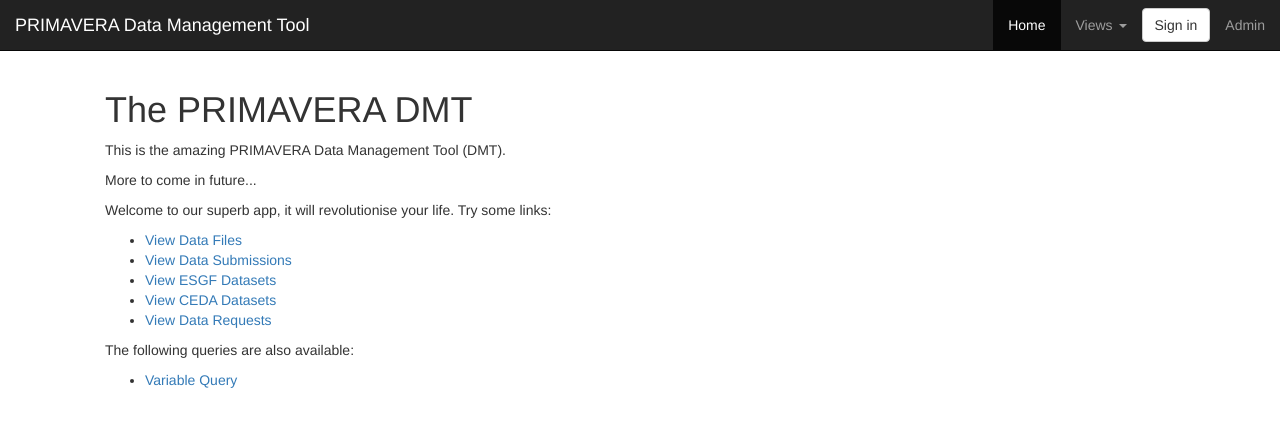
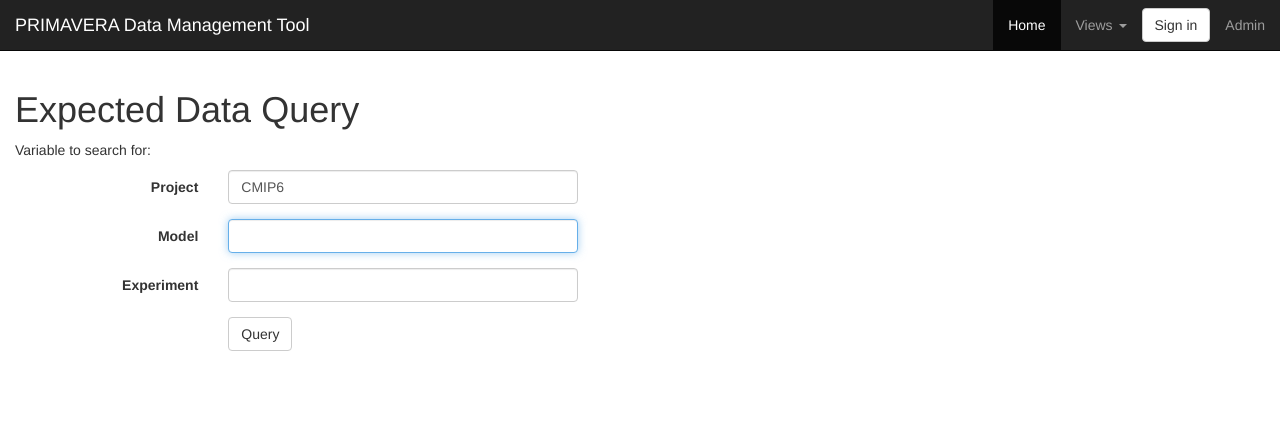
Before and after one commit to jonseddon/primavera-dmt, a Django app: page /expected_query/ in a window 1280 px wide. Shown: the top 427 px of the page. Run offline with Django 3.2, Linux system fonts and the light colour scheme; some libraries are stand-ins or nearby versions.

Commit message:
basic form and handler created

```diff
--- a/pdata_app/views.py
+++ b/pdata_app/views.py
@@ -142,3 +142,29 @@ def view_variable_query_results(request, var_id):
     return render(request, 'variable_query_results.html', {'request': request,
         'page_title': '{}: Variable Query Results'.format(var_id),
         'var_id': var_id, 'file_sets': file_sets_found})
+
+
+def view_expected_query(request):
+    # TODO: add autocomplete: http://flaviusim.com/blog/AJAX-Autocomplete-Search-with-Django-and-jQuery/
+    request_params = request.GET
+
+    # Basic page request with nothing specified
+    if not request_params:
+        return render(request, 'expected_query.html', {'request': request,
+            'page_title': 'Expected Data Query'})
+
+    model = request_params.get('model')
+    experiment = request_params.get('experiment')
+    project = request_params.get('project')
+
+    # Some parameters specified
+    if not (model and experiment and project):
+        msg = 'Please specify a Project, Model and Experiment'
+        return render(request, 'expected_query.html', {'request': request,
+            'page_title': 'Expected Data Query', 'message': msg})
+
+    # Everything supplied
+    else:
+        msg = 'All is groovy'
+        return render(request, 'expected_query.html', {'request': request,
+            'page_title': 'Expected Data Query', 'message': msg})
--- a/pdata_site/urls.py
+++ b/pdata_site/urls.py
@@ -20,6 +20,7 @@ urlpatterns = [
         name='variable_query_results'),
     url(r'^variable_query_form$', pdata_app.views.view_variable_query_form,
         name='variable_query_form'),
+    url(r'^expected_query/$', pdata_app.views.view_expected_query, name='expected_query'),
     url(r'.*', pdata_app.views.view_home),
 ]
 
--- a/static/js/pdatalib.js
+++ /dev/null
@@ -1,74 +0,0 @@
-/**
- * Created by as56 on 25/05/2016.
- */
-
-function reload_records() {
-
-    var form_data = collect_form_data();
-    form_data['format'] = 'json';
-
-    $("#alert-box").text("Loading records...").removeClass("alert-success").addClass("alert-warning");
-
-    $.ajax({
-       url: '/api/events/',
-       // ?order_by=date_time&page_number=1&recs_per_page=2&format=json',
-       data: form_data,
-       // {format: 'json'},
-       error: function() {
-          $('#alert-box').html('<p>Oops, could not reload records - please change the filters and try again.</p>');
-       },
-       dataType: 'json',
-       success: function(data) {
-           populate_table(data);
-           //populate_form(data);
-           //$('#alert-box').hide();
-       },
-       type: 'GET'
-    });
-}
-
-function collect_form_data() {
-
-    var form_data = {};
-    var fields = ['dataset', 'process_stage', 'recs_per_page', 'order_by', 'withdrawn',
-                  'succeeded', 'action_type'];
-
-    for (var i=0; i < fields.length; i++) {
-        var key = fields[i];
-        form_data[key] = $("#" + key).val();
-    }
-    return form_data;
-}
-
-function populate_table(data) {
-    // data is a list of dictionaries of content
-    var html = '';
-
-    for (var i=0; i < data.length; i++) {
-        var record = data[i];
-        var row = create_table_row(record);
-        html += '<tr scope="row" style="font-size: 12px;">' + row + '<td>\n';
-    }
-
-    $("#table-body").html(html);
-}
-
-function create_table_row(content) {
-    var row = '';
-    var keys = ['date_time', 'dataset.name', 'process_stage.name', 'message', 'action_type', 'succeeded', 'withdrawn'];
-    var font_color = 'black';
-
-    if (content['succeeded'] == false) {
-        font_color = 'red';
-    }
-
-    var items = [content.date_time.replace('T', ' ').split('.')[0], content.dataset.name,
-                 content.process_stage.name.replace('Controller', ''),
-                 content.message, content.action_type, content.succeeded, content.dataset.is_withdrawn];
-
-    for (var i=0; i < items.length; i++) {
-        row += '<td style="color: ' + font_color + ';">' + items[i] + '</td>\n';
-    }
-
-    return row;
-}
--- a/templates/base.html
+++ b/templates/base.html
@@ -9,24 +9,11 @@
     <link href="{% static 'css/base.css' %}?v=" rel="stylesheet">
     <script language="JavaScript" src="{% static 'ext/jquery-1.12.4.min.js' %}"></script>
     <script language="JavaScript" src="{% static 'ext/bootstrap-3.3.6-dist/js/bootstrap.min.js' %}"></script>
-    <script language="JavaScript" src="{% static 'js/pdatalib.js' %}"></script>
 
     <link href="{% static 'ext/bootstrap-3.3.6-dist/css/bootstrap.min.css' %}" rel="stylesheet">
     <script src="//code.jquery.com/ui/1.11.4/jquery-ui.js"></script>
 
-    <script>
-        $(document).ready(function(){
-            $('[data-toggle="tooltip"]').tooltip();
-        });
-    </script>
-
     <title>{{ page_title }}</title>
-    <style>
-        body {
-             width: 1100px;
-             margin: 0 auto;
-        }
-    </style>
 
 </head>
 <body>
@@ -63,6 +50,7 @@
                     <li><a href="{% url 'data_requests' %}">Data Requests</a></li>
                     <li role="separator" class="divider"></li>
                     <li><a href="{% url 'variable_query' %}">Variable Query</a></li>
+                    <li><a href="{% url 'expected_query' %}">Expected Data Query</a></li>
                     <li role="separator" class="divider"></li>
                     <li><a href="{% url 'data_files' %}">Global Settings</a></li>
                   </ul>
--- /dev/null
+++ b/templates/expected_query.html
@@ -0,0 +1,37 @@
+{% extends "base.html" %}
+{% load staticfiles %}
+
+    {% block contents %}
+        {% if message %}
+            <p>{{ message }}</p>
+        {% endif %}
+
+        <p>Variable to search for:</p>
+
+        <form class="form-horizontal" action="{% url 'expected_query' %}" method="get">
+            <div class="form-group">
+                <label for="project" class="col-sm-2 control-label">Project</label>
+                <div class="col-sm-10">
+                    <input type="text" class="form-control" name="project" id="project"
+                           style="width: 350px" value="CMIP6" />
+                </div>
+            </div>
+            <div class="form-group">
+                <label for="model" class="col-sm-2 control-label">Model</label>
+                <div class="col-sm-10">
+                    <input type="text" class="form-control" name="model" id="model" style="width: 350px" autofocus />
+                </div>
+            </div>
+            <div class="form-group">
+                <label for="experiment" class="col-sm-2 control-label">Experiment</label>
+                <div class="col-sm-10">
+                    <input type="text" class="form-control" name="experiment" id="experiment" style="width: 350px" />
+                </div>
+            </div>
+            <div class="form-group">
+                <div class="col-sm-offset-2 col-sm-10">
+                    <input type="submit" class="btn btn-default" value="Query" />
+                </div>
+            </div>
+        </form>
+    {% endblock %}
--- a/templates/home.html
+++ b/templates/home.html
@@ -3,14 +3,14 @@
 
     {% block contents %}
         <p>
-            This is the amazing PRIMAVERA Data Management Tool (DMT).
+        This is the PRIMAVERA Data Management Tool (DMT).
         </p>
 
         <p>
-            More to come in future...
+            More to come in the future...
         </p>
 
-        <p>Welcome to our superb app, it will revolutionise your life. Try some links:</p>
+        <p>Try some links:</p>
 
         <ul>
             <li><a href="{% url 'data_files' %}">View Data Files</a></li>
@@ -24,6 +24,7 @@
 
         <ul>
             <li><a href="{% url 'variable_query' %}">Variable Query</a></li>
+            <li><a href="{% url 'expected_query' %}">Expected Data Query</a></li>
         </ul>
 
     {% endblock %}
--- a/templates/variable_query.html
+++ b/templates/variable_query.html
@@ -8,9 +8,9 @@
 
         Variable to search for:
 
-        <form action="{% url 'variable_query_form' %}" method="post">
+        <form class="form-inline" action="{% url 'variable_query_form' %}" method="post">
         {% csrf_token %}
-            <input type="text" name="var_id" autofocus/>
+            <input type="text" class="form-control" name="var_id" autofocus/>
         <input type="submit" class="btn btn-default" value="Query" />
         </form>
     {% endblock %}
```
